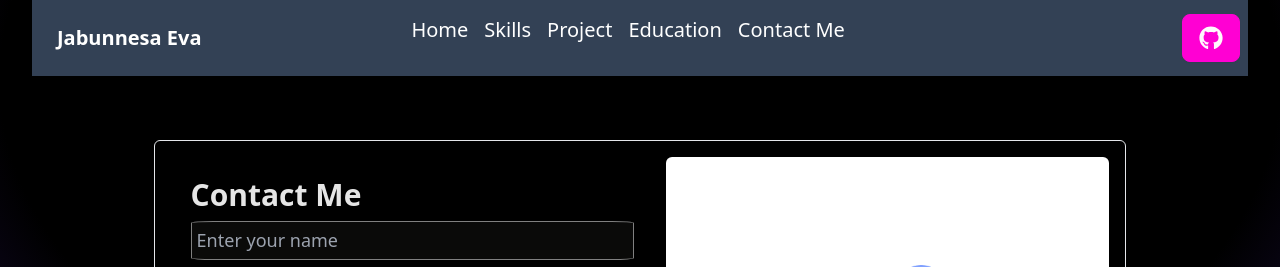
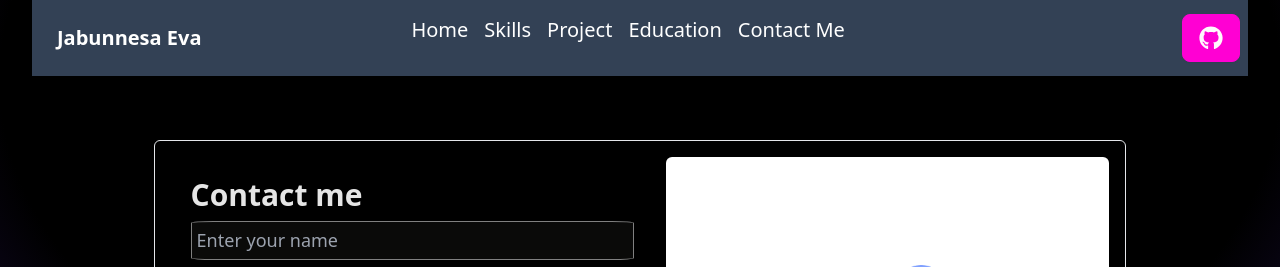
Before and after one commit to jabunnesaeva305/eva121, a React (Vite) app: page /contact in a window 1280 px wide. Shown: the top 267 px of the page. Built offline with nearby package versions, Linux system fonts and the light colour scheme.

Commit message:
Update Contact.jsx

```diff
--- a/src/Components/Contact.jsx
+++ b/src/Components/Contact.jsx
@@ -31,7 +31,7 @@ const Contact = () => {
     <div className=" mt-16 w-full md:max-w-[80%] mx-auto" id="contact">
       <div className=" md:flex justify-between gap-3 border rounded-md p-4">
         <div className=" flex-1 p-5 space-y-2">
-          <h2 className="text-3xl font-bold">Contact Me</h2>
+          <h2 className="text-3xl font-bold">Contact me</h2>
           <form ref={form} onSubmit={sendEmail}>
             <div>
               <input
```
